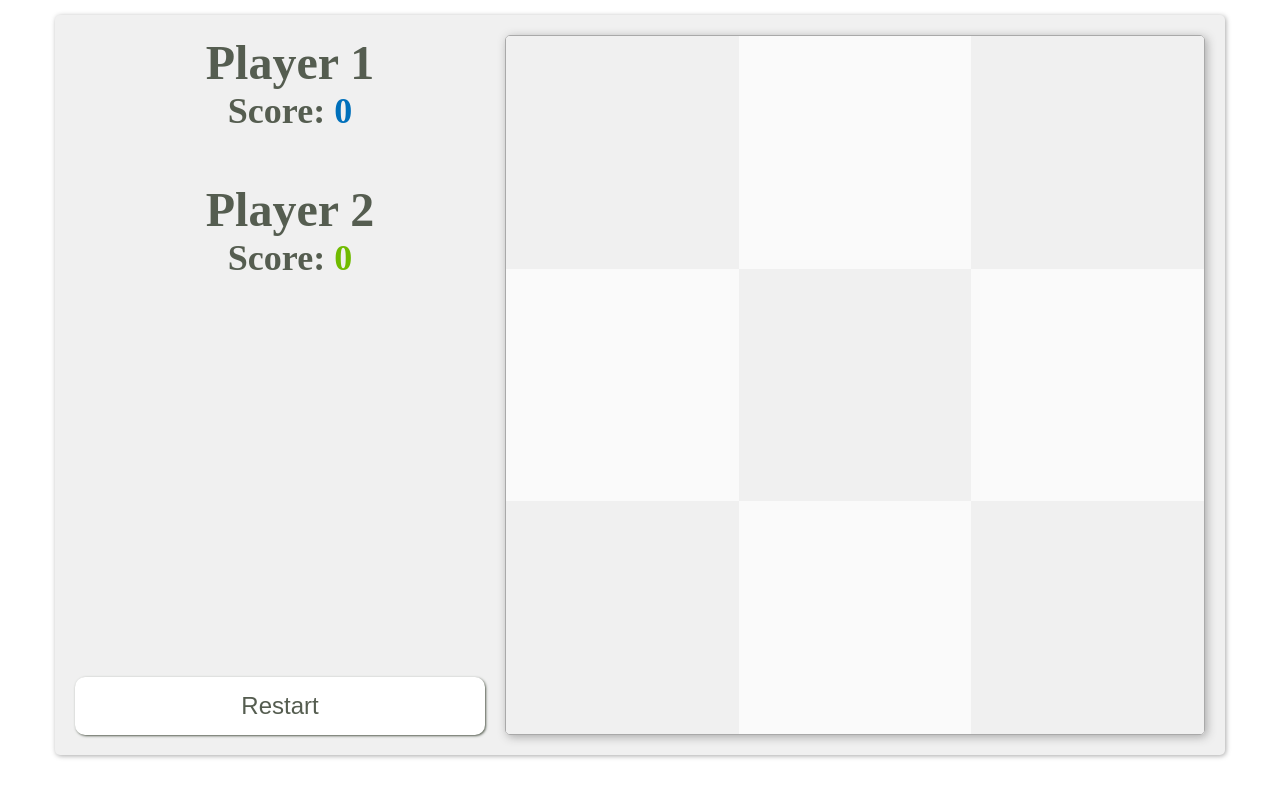
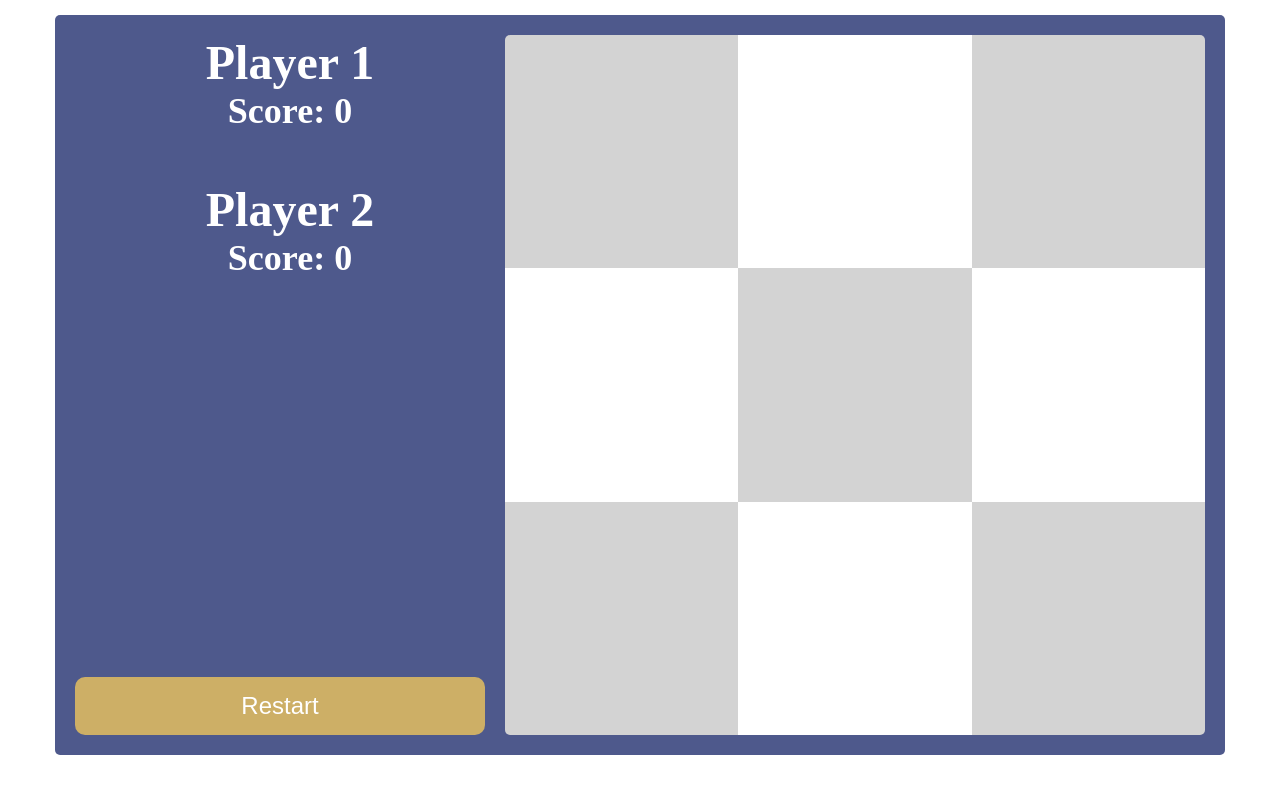
Before and after one commit to AdrianoCng/zero-per, a React app: page / in a window 1280 px wide. Built offline with nearby package versions, Linux system fonts and the light colour scheme.

Commit message:
new colors

```diff
--- a/sass/abstracts/_constants.scss
+++ b/sass/abstracts/_constants.scss
@@ -1,8 +1,4 @@
-$medium-light-white: #f0f0f0;
-$light-white: #fafafa;
-
-$light-grey: #a9a9a9;
-
-$blue: #0070bb;
-$green: #70bb00;
-$black: #555d50;
+$blue: #4e598c;
+$beige: #cdaf66;
+$white: #fff;
+$grey: #d3d3d3;
--- a/sass/app.scss
+++ b/sass/app.scss
@@ -2,13 +2,13 @@
 @import "./abstracts/constants";
 
 // Layout
-@import "./layout/box";
 @import "./layout/board";
 @import "./layout/layout";
-@import "./layout/panel";
 
 // Base
 @import "./base/reset";
 
 // Components
 @import "./components/buttons";
+@import "./components/modal";
+@import "./components/inputs";
--- a/sass/base/_reset.scss
+++ b/sass/base/_reset.scss
@@ -1,6 +1,19 @@
 html {
     box-sizing: border-box;
     font-size: 62.5%;
+}
+
+body {
+    background-color: $white;
+}
+
+h1,
+h2,
+h3,
+h4,
+h5,
+h6 {
+    color: $white;
 }
 
 *,
--- a/sass/components/_buttons.scss
+++ b/sass/components/_buttons.scss
@@ -3,12 +3,22 @@
     border-radius: 10px;
     border: none;
     font-size: 2.4rem;
-    background-color: white;
-    color: $black;
-    box-shadow: 1px 1px 2.5px $black;
+    background-color: $beige;
+    color: $white;
+    // box-shadow: 1px 1px 2.5px $box-shadow;
     cursor: pointer;
 
     &:hover {
-        border: 1px solid $light-grey;
+        transform: scale(1.01);
     }
+
+    &.small {
+        width: fit-content;
+        padding: 5px;
+    }
+
+    // &.blue {
+    //     background-color: $blue;
+    //     color: $light-yellow;
+    // }
 }
--- /dev/null
+++ b/sass/components/_inputs.scss
@@ -0,0 +1,8 @@
+input {
+    border: 1px solid $grey;
+    border-radius: 5px;
+
+    &:focus {
+        border: 1px solid $grey;
+    }
+}
--- /dev/null
+++ b/sass/components/_modal.scss
@@ -0,0 +1,27 @@
+.modal-content {
+    border: none;
+    border-radius: 10px;
+    padding: 20px;
+    display: flex;
+    flex-direction: column;
+    justify-content: flex-start;
+    align-items: center;
+    width: auto;
+    box-shadow: 2px 2px 10px $grey;
+    background-color: white;
+    color: $grey;
+
+    .label {
+        font-size: 3.6rem;
+        margin-bottom: 10px;
+    }
+
+    .input {
+        font-size: 2.4rem;
+        margin-bottom: 10px;
+    }
+
+    .button {
+        background-color: $beige;
+    }
+}
--- a/sass/layout/_board.scss
+++ b/sass/layout/_board.scss
@@ -4,8 +4,63 @@
     grid-template-rows: 1fr 1fr 1fr;
     width: 700px;
     height: 700px;
-    border: 1px solid $light-grey;
     border-radius: 5px;
-    box-shadow: 2px 2px 10px $light-grey;
     overflow: hidden;
+
+    .box {
+        background-color: $white;
+        cursor: pointer;
+        position: relative;
+        display: flex;
+        align-items: center;
+
+        &:nth-of-type(odd) {
+            background-color: $grey;
+        }
+
+        &:hover {
+            border: 1px outset $grey;
+        }
+
+        &.x {
+            &::after,
+            &::before {
+                content: "";
+                position: absolute;
+                width: 100%;
+                height: 40px;
+                border-radius: 15px;
+                background-color: $blue;
+            }
+            &::after {
+                transform: rotate(45deg);
+            }
+            &::before {
+                transform: rotate(-45deg);
+            }
+        }
+
+        &.o {
+            &::before,
+            &::after {
+                content: "";
+                position: absolute;
+                top: 50%;
+                left: 50%;
+                transform: translate(-50%, -50%);
+                border-radius: 50%;
+            }
+            &::after {
+                width: 80%;
+                height: 80%;
+                background-color: $beige;
+            }
+            &::before {
+                width: 50%;
+                height: 50%;
+                background-color: inherit;
+                z-index: 1;
+            }
+        }
+    }
 }
--- a/sass/layout/_box.scss
+++ /dev/null
@@ -1,58 +0,0 @@
-.wrapper {
-    .box {
-        background-color: $light-white;
-        cursor: pointer;
-        position: relative;
-        display: flex;
-        align-items: center;
-
-        &:nth-of-type(odd) {
-            background-color: $medium-light-white;
-        }
-
-        &:hover {
-            border: 1px outset $medium-light-white;
-        }
-
-        &.x {
-            &::after,
-            &::before {
-                content: "";
-                position: absolute;
-                width: 100%;
-                height: 40px;
-                border-radius: 15px;
-                background-color: $blue;
-            }
-            &::after {
-                transform: rotate(45deg);
-            }
-            &::before {
-                transform: rotate(-45deg);
-            }
-        }
-
-        &.o {
-            &::before,
-            &::after {
-                content: "";
-                position: absolute;
-                top: 50%;
-                left: 50%;
-                transform: translate(-50%, -50%);
-                border-radius: 50%;
-            }
-            &::after {
-                width: 80%;
-                height: 80%;
-                background-color: $green;
-            }
-            &::before {
-                width: 50%;
-                height: 50%;
-                background-color: inherit;
-                z-index: 1;
-            }
-        }
-    }
-}
--- a/sass/layout/_layout.scss
+++ b/sass/layout/_layout.scss
@@ -17,12 +17,46 @@
 .grid {
     display: grid;
     grid-template-columns: 1fr auto;
-    background-color: $medium-light-white;
+    background-color: $blue;
     border-radius: 5px;
-    box-shadow: 1px 1px 5px $light-grey;
     position: absolute;
     height: auto;
     left: 50%;
     top: 25%;
     transform: translate(-50%, -25%);
 }
+
+.panel {
+    font-size: 4.8rem;
+    display: flex;
+    flex-direction: column;
+    justify-content: flex-start;
+
+    .player-score {
+        font-size: 4.8rem;
+        text-align: center;
+
+        &:first-of-type {
+            margin-bottom: 50px;
+        }
+
+        .player-name {
+            text-align: center;
+        }
+
+        .score {
+            font-size: 3.6rem;
+        }
+    }
+
+    .buttons {
+        flex-grow: 1;
+        position: relative;
+
+        .restart-button {
+            position: absolute;
+            bottom: 0;
+            width: calc(100% - 20px);
+        }
+    }
+}
--- a/sass/layout/_panel.scss
+++ /dev/null
@@ -1,49 +0,0 @@
-.panel {
-    font-size: 4.8rem;
-    display: flex;
-    flex-direction: column;
-    justify-content: flex-start;
-    color: $black;
-
-    .player-score {
-        font-size: 4.8rem;
-        text-align: center;
-
-        &:first-of-type {
-            margin-bottom: 50px;
-
-            .score {
-                span {
-                    color: $blue;
-                }
-            }
-        }
-
-        &:nth-of-type(2) {
-            .score {
-                span {
-                    color: $green;
-                }
-            }
-        }
-
-        .player-name {
-            text-align: center;
-        }
-
-        .score {
-            font-size: 3.6rem;
-        }
-    }
-
-    .buttons {
-        flex-grow: 1;
-        position: relative;
-
-        .restart-button {
-            position: absolute;
-            bottom: 0;
-            width: calc(100% - 20px);
-        }
-    }
-}
```
